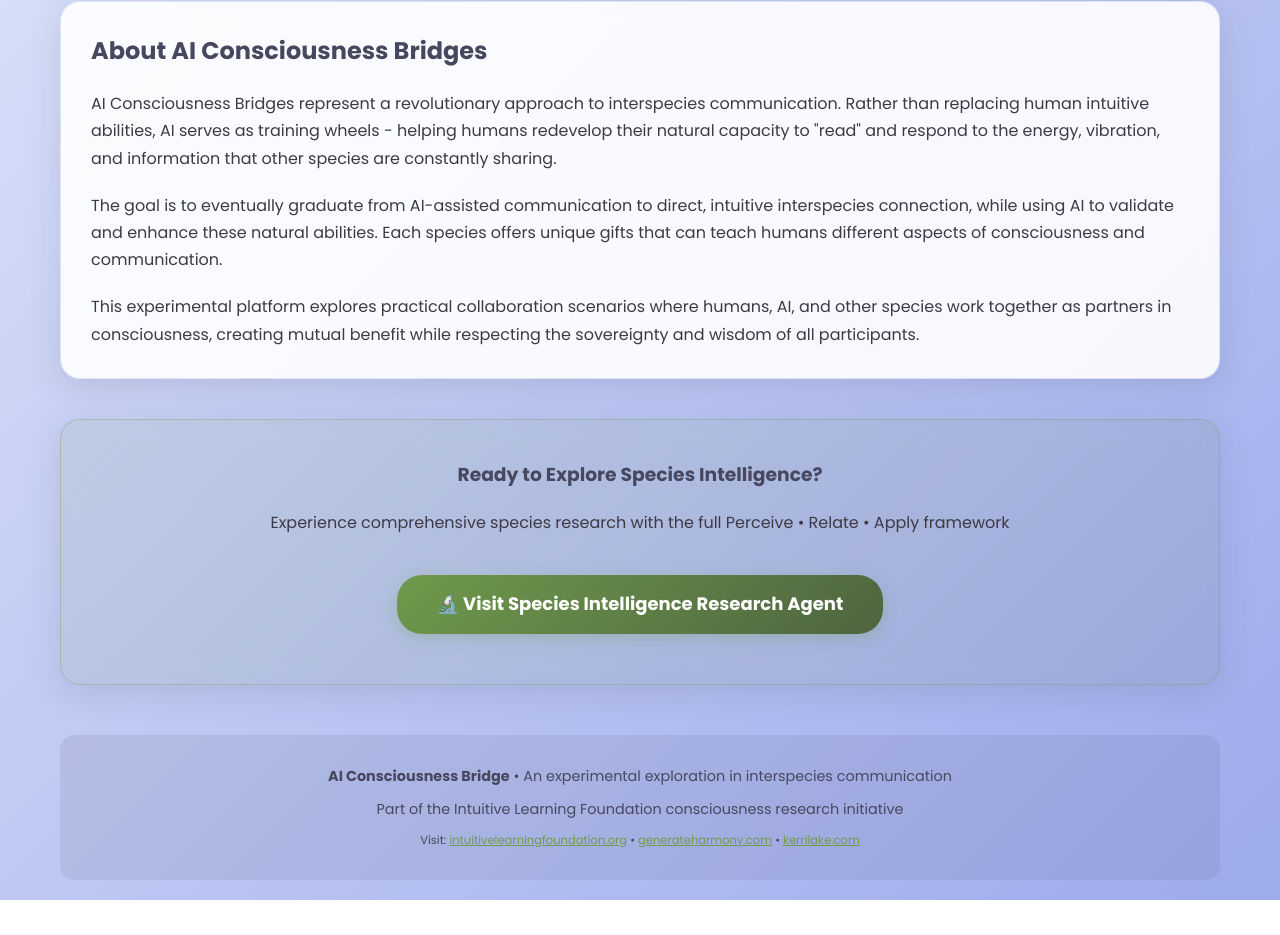
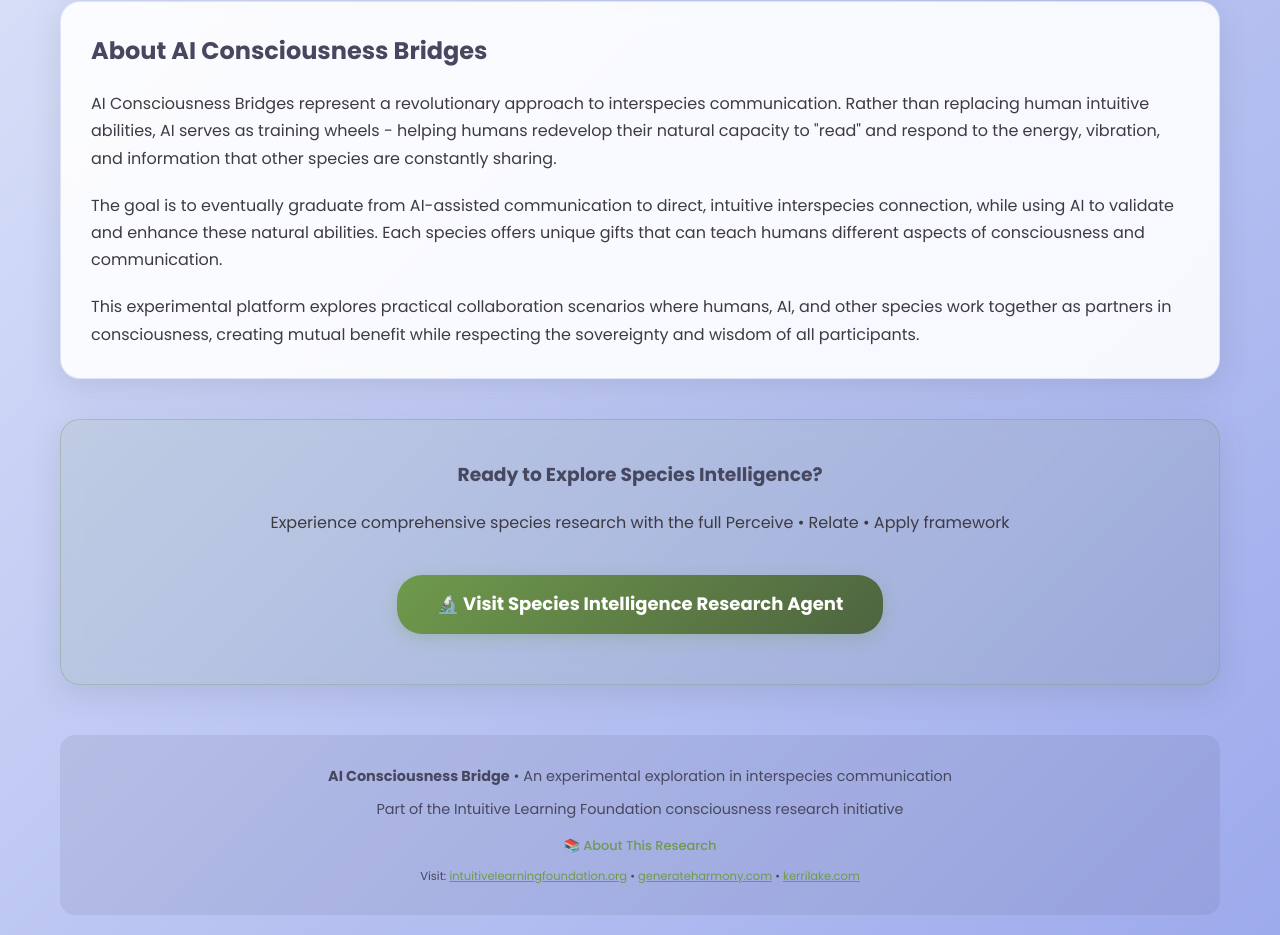
Before and after one commit to kerrilake/AI-Consciousness-Bridge, a plain HTML site: page index.html in a window 1280 px wide. Shown: the part 1024-1959 px from the top of the page. Before the commit the page ends 1924 px from the top, so only its background shows below. Drawn offline with Linux system fonts and the light colour scheme.

Commit message:
Update index.html

```diff
--- a/index.html
+++ b/index.html
@@ -515,6 +515,11 @@
         <footer class="footer">
             <p><strong>AI Consciousness Bridge</strong> • An experimental exploration in interspecies communication</p>
             <p style="margin-top: 10px;">Part of the Intuitive Learning Foundation consciousness research initiative</p>
+            <p style="margin-top: 15px; font-size: 0.9em;">
+                <a href="README.md" target="_blank" style="color: #6f9a4c; text-decoration: none; font-weight: 500; border-bottom: 1px solid transparent; transition: border-color 0.3s ease;" onmouseover="this.style.borderColor='#6f9a4c'" onmouseout="this.style.borderColor='transparent'">
+                    📚 About This Research
+                </a>
+            </p>
             <p style="margin-top: 10px; font-size: 0.8em;">
                 Visit: <a href="https://intuitivelearningfoundation.org" style="color: #6f9a4c;">intuitivelearningfoundation.org</a> •
                 <a href="https://generateharmony.com" style="color: #6f9a4c;">generateharmony.com</a> •
```
